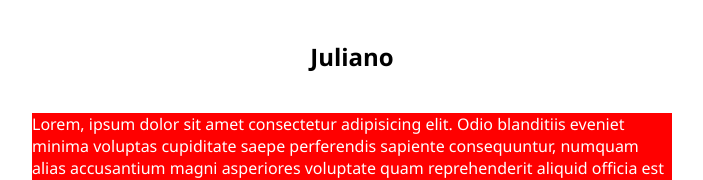
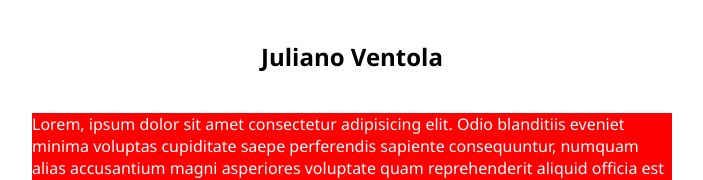
Before and after one commit to julianoventola/teste, a plain HTML site: page index.html in a window 1280 px wide. Shown: the top 180 px of the page, without its empty margins (288-991 px from the left). Drawn offline with Linux system fonts and the light colour scheme.

Commit message:
refactor: updates my name

```diff
--- a/index.html
+++ b/index.html
@@ -10,7 +10,7 @@
 
 <body>
   <header>
-    <h1 class="title">Juliano</h1>
+    <h1 class="title">Juliano Ventola</h1>
   </header>
   <main>
     <section class="block">
```
